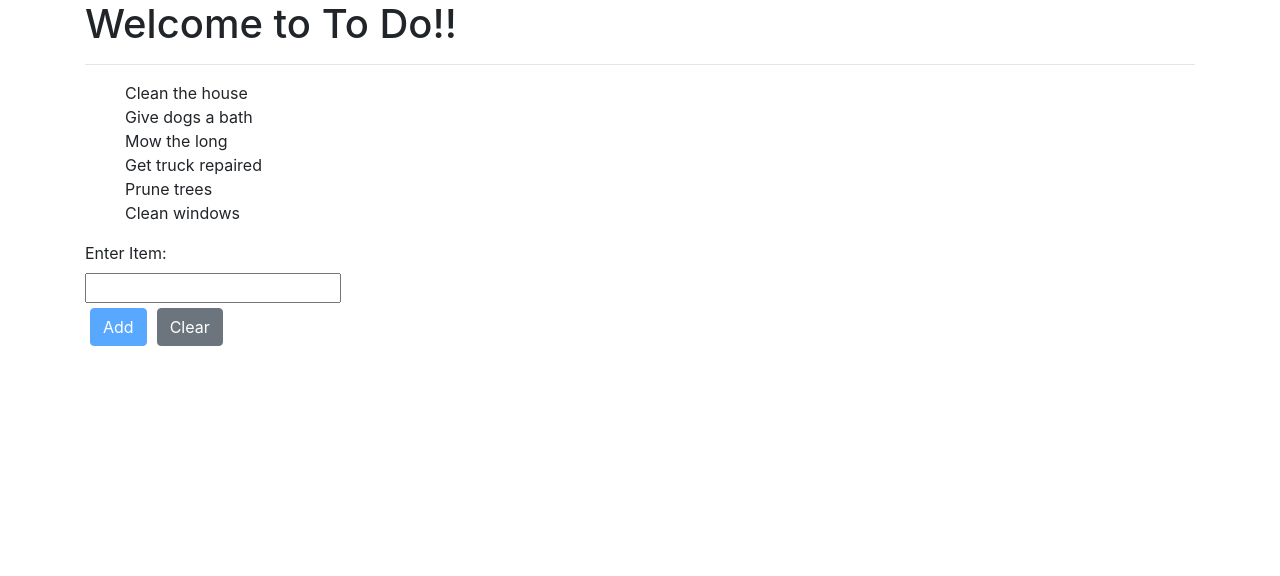
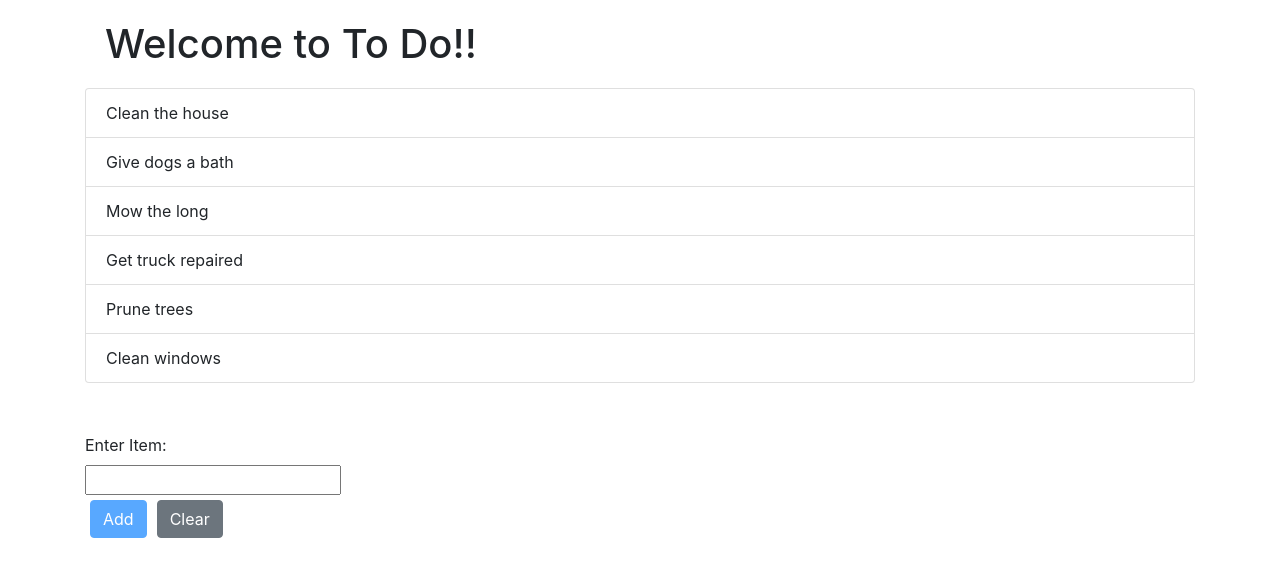
Before and after one commit to MattAKeider/todo-app, an Angular app: page / in a window 1280 px wide. Shown: the top 576 px of the page. Built offline with nearby package versions, Linux system fonts and the light colour scheme.

Commit message:
Design V1!!!

```diff
--- a/src/app/add-item/add-item.component.css
+++ b/src/app/add-item/add-item.component.css
@@ -1,3 +1,7 @@
 button {
     margin: 5px;
 }
+
+.enter-item {
+    margin-top: 50px;
+}
--- a/src/app/add-item/add-item.component.html
+++ b/src/app/add-item/add-item.component.html
@@ -1,4 +1,4 @@
-<div>
+<div class="enter-item">
   <label>Enter Item:</label>
 </div>
 <div>
--- a/src/app/app.component.css
+++ b/src/app/app.component.css
@@ -0,0 +1,3 @@
+h1 {
+    margin: 20px;
+}
--- a/src/app/app.component.html
+++ b/src/app/app.component.html
@@ -2,7 +2,6 @@
     <div>
         <h1>Welcome to {{title}}</h1>
     </div>
-    <hr>
     <app-list></app-list>
     <app-add-item></app-add-item>
 </div>
--- a/src/app/list/list.component.css
+++ b/src/app/list/list.component.css
@@ -0,0 +1,4 @@
+li:hover {
+    color:darkgray;
+    background-color: blue;
+}
--- a/src/app/list/list.component.html
+++ b/src/app/list/list.component.html
@@ -1,5 +1,5 @@
 <div>
-  <ul type="none">
-    <li *ngFor="let item of items" (click)="onDeleteItem(item)">{{item.contents}}</li>
+  <ul class="list-group">
+    <li class="list-group-item" *ngFor="let item of items" (click)="onDeleteItem(item)">{{item.contents}}</li>
   </ul>
 </div>
```
